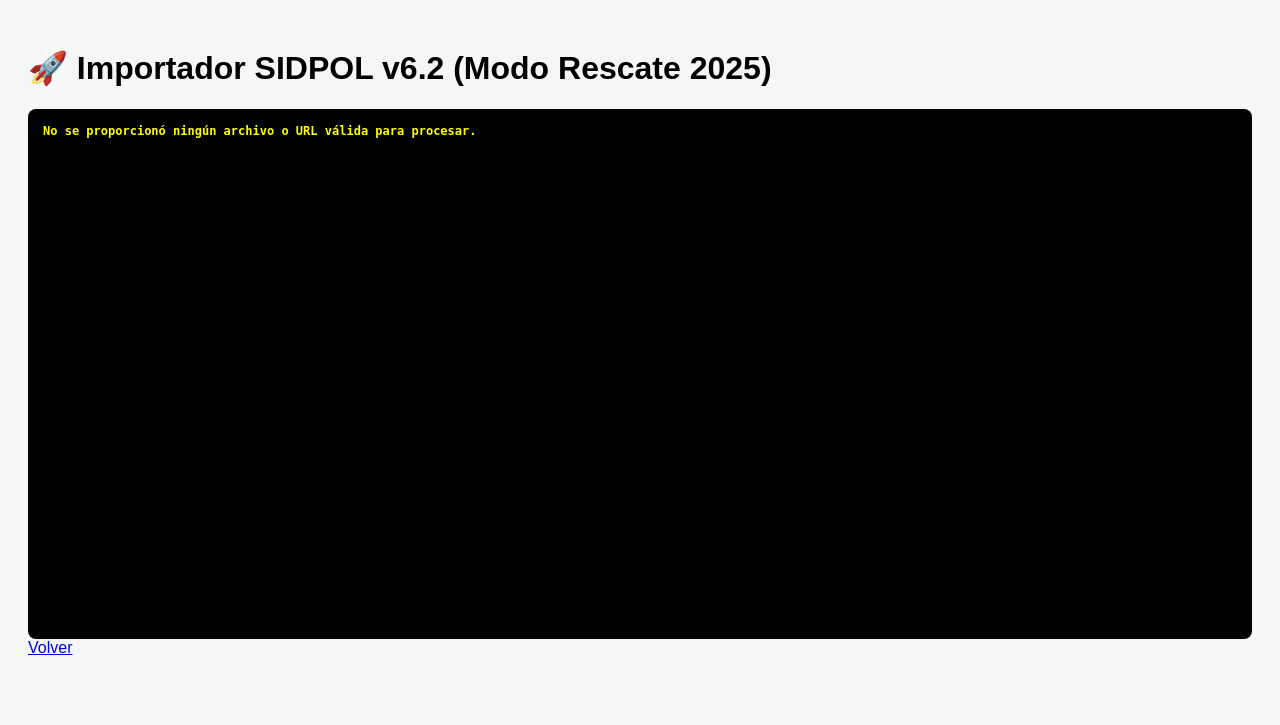
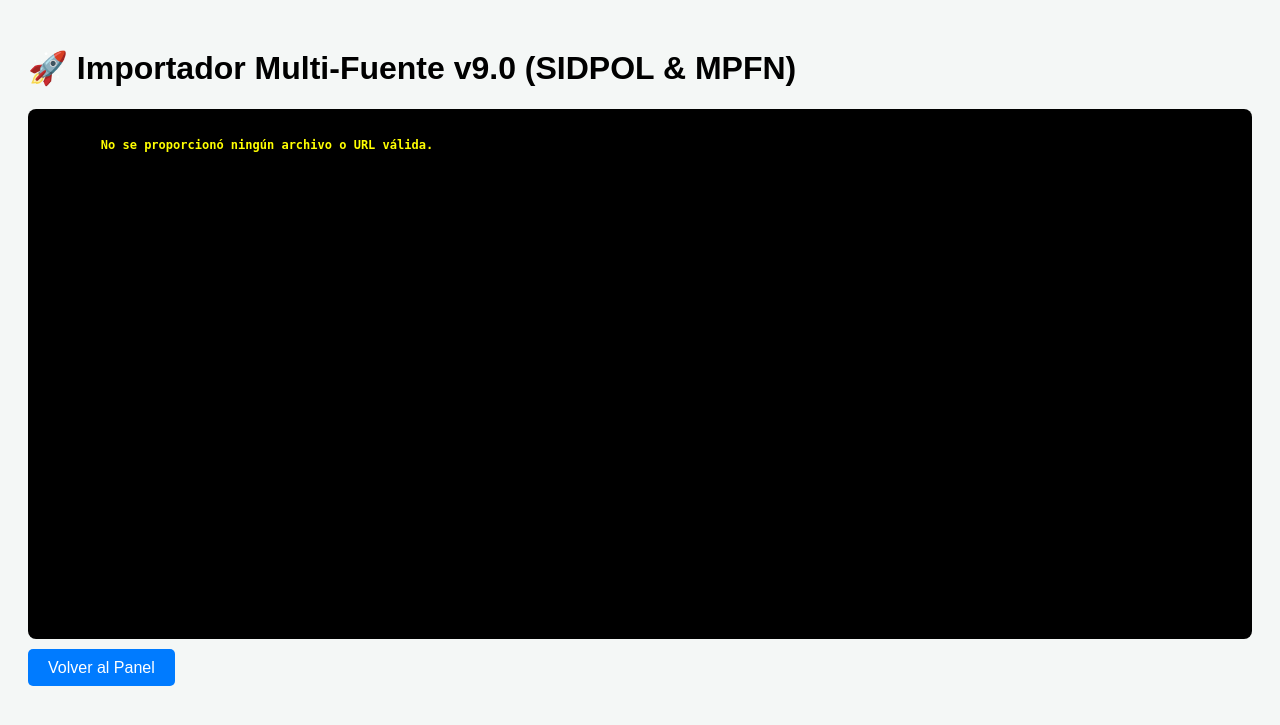
Before and after one commit to fcjpunap/DASHBOARD, a PHP site: page /admin/procesar_excel.php in a window 1280 px wide. Shown: the top 725 px of the page. Run offline with PHP 8.4, Linux system fonts and the light colour scheme; the visitor is signed in with stand-in values (Sample User, id 1).

Commit message:
🚀 Dashboard v9.0: Multi-source Integration (SIDPOL & MPFN)

```diff
--- a/admin/procesar_excel.php
+++ b/admin/procesar_excel.php
@@ -1,7 +1,7 @@
 <?php
 /**
- * PROCESADOR DEFINITIVO V6.2 - FIX DE DETECCIÓN DE AÑO
- * Asegura que se capturen los 864,367 registros de 2025.
+ * PROCESADOR MULTI-FUENTE V9.0 (SIDPOL + MPFN)
+ * Soporta archivos .xlsx (SIDPOL) y .csv (MPFN) vía URL o subida.
  */
 session_start();
 if (!isset($_SESSION['admin_logged_in'])) {
@@ -23,7 +23,7 @@ function clean_val($v)
 
 <head>
     <meta charset="UTF-8">
-    <title>Importador SIDPOL v6.2</title>
+    <title>Importador Multi-Fuente v9.0</title>
     <style>
         body {
             font-family: sans-serif;
@@ -40,46 +40,122 @@ function clean_val($v)
             border-radius: 8px;
             font-family: monospace;
             font-size: 12px;
+            white-space: pre-wrap;
         }
     </style>
 </head>
 
 <body>
-    <h1>🚀 Importador SIDPOL v6.2 (Modo Rescate 2025)</h1>
+    <h1>🚀 Importador Multi-Fuente v9.0 (SIDPOL & MPFN)</h1>
     <div class="log" id="logBox">
         <?php
         $tempFile = null;
         $fileToProcess = null;
+        $originalName = '';
 
         if (!empty($_POST['url_excel'])) {
             $url = trim($_POST['url_excel']);
-            echo "🌐 Descargando archivo desde URL... ";
+            $originalName = basename($url);
+            echo "🌐 Descargando desde URL: $originalName... ";
             flush();
 
             $ch = curl_init($url);
             curl_setopt($ch, CURLOPT_RETURNTRANSFER, true);
             curl_setopt($ch, CURLOPT_FOLLOWLOCATION, true);
-            curl_setopt($ch, CURLOPT_SSL_VERIFYPEER, false); // Evita problemas de certificados SSL
-            curl_setopt($ch, CURLOPT_USERAGENT, 'Mozilla/5.0 (Windows NT 10.0; Win64; x64) AppleWebKit/537.36 (KHTML, like Gecko) Chrome/91.0.4472.124 Safari/537.36');
-            curl_setopt($ch, CURLOPT_TIMEOUT, 300); // 5 minutos de tiempo límite para la descarga
-
+            curl_setopt($ch, CURLOPT_SSL_VERIFYPEER, false);
+            curl_setopt($ch, CURLOPT_USERAGENT, 'Mozilla/5.0');
+            curl_setopt($ch, CURLOPT_TIMEOUT, 300);
             $fileData = curl_exec($ch);
-            $httpCode = curl_getinfo($ch, CURLINFO_HTTP_CODE);
             curl_close($ch);
 
-            if ($fileData === false || $httpCode !== 200) {
-                echo "<b style='color:red'>ERROR: No se pudo descargar el archivo (HTTP $httpCode).</b>";
+            if ($fileData === false) {
+                echo "<b style='color:red'>ERROR: Fallo en descarga.</b>";
             } else {
-                $tempFile = tempnam(sys_get_temp_dir(), 'excel_');
+                $tempFile = tempnam(sys_get_temp_dir(), 'import_');
                 file_put_contents($tempFile, $fileData);
                 $fileToProcess = $tempFile;
                 echo "OK<br>";
             }
         } elseif (isset($_FILES['archivo_excel']) && $_FILES['archivo_excel']['error'] === UPLOAD_ERR_OK) {
             $fileToProcess = $_FILES['archivo_excel']['tmp_name'];
+            $originalName = $_FILES['archivo_excel']['name'];
         }
 
         if ($fileToProcess) {
+            $isCSV = (strtolower(pathinfo($originalName, PATHINFO_EXTENSION)) === 'csv');
+
+            // --- INSERT SQL DINÁMICO (Con Fuente) ---
+            $sql = "INSERT IGNORE INTO sidpol_hechos (fuente, anio, mes, ubigeo_hecho, dpto_hecho, prov_hecho, dist_hecho, tipo_delito, sub_tipo_delito, modalidaD_delito, es_delito_general, cantidad, hash_unico) VALUES (?, ?, ?, ?, ?, ?, ?, ?, ?, ?, ?, ?, ?)";
+            $stmt = $pdo->prepare($sql);
+            $totalGlobal = 0;
+
+            if ($isCSV) {
+                echo "📄 Procesando archivo CSV... \n";
+                flush();
+                if (($handle = fopen($fileToProcess, "r")) !== FALSE) {
+                    $header = fgetcsv($handle, 0, ",");
+                    // Limpiar BOM y espacios de cabeceras
+                    $header = array_map(function ($h) {
+                        return trim(str_replace("\xEF\xBB\xBF", "", $h)); }, $header);
+
+                    // Detectar si es MPFN (Ministerio Público)
+                    $isMPFN = in_array('anio_denuncia', $header) || in_array('distrito_fiscal', $header);
+                    $fuente = $isMPFN ? 'MPFN' : 'SIDPOL';
+                    echo "🔍 Fuente detectada: $fuente\n";
+
+                    $count = 0;
+                    while (($rowData = fgetcsv($handle, 0, ",")) !== FALSE) {
+                        $row = array_combine($header, $rowData);
+
+                        if ($isMPFN) {
+                            $anioVal = (int) $row['anio_denuncia'];
+                            $mes = 1; // El CSV de MPFN suele ser anual consolidado o mensual si se extrae de 'periodo'
+                            // Intentar extraer mes de 'periodo_denuncia' si es formato 'ENERO', 'FEBRERO', etc.
+                            $periodo = strtoupper($row['periodo_denuncia'] ?? '');
+                            if (strpos($periodo, 'ENERO') !== false && strpos($periodo, 'DICIEMBRE') !== false) {
+                                $mes = 0; // Representa todo el año
+                            }
+
+                            $ubigeo = $row['ubigeo_pjfs'] ?? '';
+                            $dpto = $row['dpto_pjfs'] ?? '';
+                            $prov = $row['prov_pjfs'] ?? '';
+                            $dist = $row['dist_pjfs'] ?? '';
+                            $tipo = $row['generico'] ?? '';
+                            $subtipo = $row['subgenerico'] ?? '';
+                            $mod = $row['des_articulo'] ?? '';
+                            $cant = (int) ($row['cantidad'] ?? 1);
+                            $general = '1.Delitos';
+                        } else {
+                            // Lógica genérica para CSV de SIDPOL (v8.0 adaptada)
+                            $anioVal = $row['anio'] ?? 2025;
+                            $mes = $row['mes'] ?? 1;
+                            $ubigeo = $row['ubigeo_hecho'] ?? '';
+                            $dpto = $row['dpto_hecho'] ?? '';
+                            $prov = $row['prov_hecho'] ?? '';
+                            $dist = $row['dist_hecho'] ?? '';
+                            $tipo = $row['tipo_delito'] ?? '';
+                            $subtipo = $row['sub_tipo_delito'] ?? '';
+                            $mod = $row['modalidad_delito'] ?? '';
+                            $cant = (int) ($row['cantidad'] ?? 1);
+                            $general = $row['es_delito_general'] ?? '1.Delitos';
+                        }
+
+                        $hash = md5($fuente . "_" . $anioVal . "_" . $mes . "_" . $ubigeo . "_" . $tipo . "_" . $mod . "_" . $cant);
+                        $stmt->execute([$fuente, $anioVal, $mes, $ubigeo, $dpto, $prov, $dist, $tipo, $subtipo, $mod, $general, $cant, $hash]);
+
+                        if ($stmt->rowCount() > 0)
+                            $count++;
+                        if ($count % 1000 == 0) {
+                            echo ".";
+                            flush();
+                        }
+                    }
+                    fclose($handle);
+                    echo " OK ($count)\n";
+                    $totalGlobal = $count;
+                }
+            } else {
+                // --- PROCESADOR EXCEL (SIDPOL) ---
                 $zip = new ZipArchive;
                 if ($zip->open($fileToProcess) === TRUE) {
                     $sharedStrings = [];
@@ -93,17 +169,15 @@ function clean_val($v)
                         $xmlSS->close();
                     }
 
-                $sql = "INSERT IGNORE INTO sidpol_hechos (anio, mes, ubigeo_hecho, dpto_hecho, prov_hecho, dist_hecho, tipo_delito, sub_tipo_delito, modalidaD_delito, es_delito_general, cantidad, hash_unico) VALUES (?, ?, ?, ?, ?, ?, ?, ?, ?, ?, ?, ?)";
-                $stmt = $pdo->prepare($sql);
-                $totalGlobal = 0;
+                    $fuente = 'SIDPOL';
                     $permitidas = [1, 2, 3, 4, 5, 6, 7];
-
                     foreach ($permitidas as $i) {
                         $sheetFile = "xl/worksheets/sheet$i.xml";
                         if ($zip->locateName($sheetFile) === false)
                             continue;
-                    echo "📄 Procesando Hoja #$i... ";
+                        echo "📄 Procesando Hoja Excel #$i... ";
                         flush();
+
                         $xml = new XMLReader();
                         $xml->xml($zip->getFromName($sheetFile));
                         $rowNum = 0;
@@ -126,6 +200,7 @@ function clean_val($v)
                                         $v = $sharedStrings[$v];
                                     $rowData[$col] = clean_val($v);
                                 }
+
                                 if ($rowNum === 1) {
                                     foreach ($rowData as $k => $v)
                                         $header[$k] = strtoupper($v);
@@ -134,13 +209,11 @@ function clean_val($v)
                                     foreach ($header as $k => $v)
                                         $row[$v] = $rowData[$k] ?? '';
 
-                                // CLASIFICACIÓN V8.0: Dinámica y Acumulativa
-                                $anioVal = $row['ANIO'] ?: ($row['AÑO'] ?: ($row['AÑO_HECHO'] ?: ($row['ANIO_HECHO'] ?: ($row['PERIODOS'] ?: ''))));
+                                    $anioVal = $row['ANIO'] ?: ($row['AÑO'] ?: ($row['AÑO_HECHO'] ?: ($row['ANIO_HECHO'] ?: ($row['PERIODOS'] ?: '2025'))));
                                     $anioVal = preg_replace('/[^0-9]/', '', (string) $anioVal);
                                     if (empty($anioVal) || (int) $anioVal < 2000)
                                         $anioVal = 2025;
 
-                                // FILTRO DE TOTALES: Para hojas 1-3 somos más flexibles, para el resto pedimos al menos Provincia
                                     if ($i >= 4 && empty($row['DIST_HECHO']) && empty($row['PROV_HECHO']))
                                         continue;
 
@@ -151,13 +224,12 @@ function clean_val($v)
                                     $mes = $row['MES'] ?: 1;
                                     $ubigeo = $row['UBIGEO_HECHO'] ?: '';
                                     $dist = $row['DIST_HECHO'] ?: '';
-                                $subtipo = $row['SUB_TIPO'] ?: '';
                                     $mod = $row['MODALIDAD'] ?: ($row['P_MODALIDADES'] ?: 'Otros');
 
-                                // HASH DE CONTENIDO (Clave para que sea acumulativo sin duplicar entre distintos archivos)
-                                $hash = md5($anioVal . "_" . $mes . "_" . $ubigeo . "_" . $dist . "_" . $tipo . "_" . $mod);
+                                    $hash = md5($fuente . "_" . $anioVal . "_" . $mes . "_" . $ubigeo . "_" . $dist . "_" . $tipo . "_" . $mod);
 
                                     $stmt->execute([
+                                        $fuente,
                                         $anioVal,
                                         $mes,
                                         $ubigeo,
@@ -165,7 +237,7 @@ function clean_val($v)
                                         $row['PROV_HECHO'] ?: '',
                                         $dist,
                                         $tipo,
-                                    $subtipo,
+                                        ($row['SUB_TIPO'] ?: ''),
                                         $mod,
                                         $row['ES_DELITO_GENERAL'] ?: ($row['ES_DELITO_X'] ?: '1.Delitos'),
                                         1,
@@ -185,21 +257,22 @@ function clean_val($v)
                         $totalGlobal += $count;
                     }
                     $zip->close();
+                }
+            }
             echo "<h2>🎉 PROCESO COMPLETADO: $totalGlobal registros insertados.</h2>";
         } else {
-                echo "<b style='color:red'>ERROR: No se pudo abrir el archivo Excel. Asegúrese de que sea un formato .xlsx válido.</b>";
-            }
-        } else {
-            echo "<b style='color:yellow'>No se proporcionó ningún archivo o URL válida para procesar.</b>";
+            echo "<b style='color:yellow'>No se proporcionó ningún archivo o URL válida.</b>";
         }
 
-        // Limpiar archivo temporal si existe
-        if ($tempFile && file_exists($tempFile)) {
+        if ($tempFile && file_exists($tempFile))
             unlink($tempFile);
-        }
         ?>
     </div>
-    <a href="panel.php" class="btn">Volver</a>
+    <div style="margin-top:20px;">
+        <a href="panel.php"
+            style="padding:10px 20px; background:#007bff; color:white; text-decoration:none; border-radius:5px;">Volver
+            al Panel</a>
+    </div>
 </body>
 
 </html>
```
Also changed, not shown: admin/panel.php (+10 -12 lines), admin/upgrade_db.php (added, +23 -0 lines), index.php (+17 -0 lines). Lines whose indentation alone changed are shown as unchanged.
